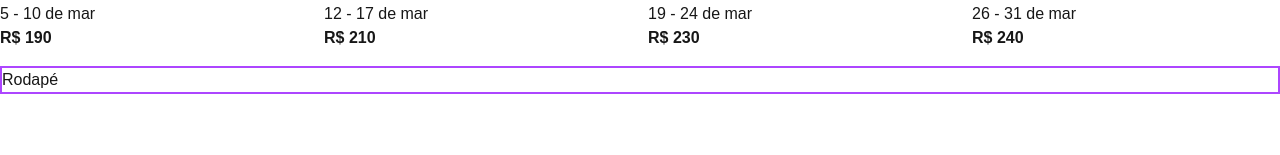
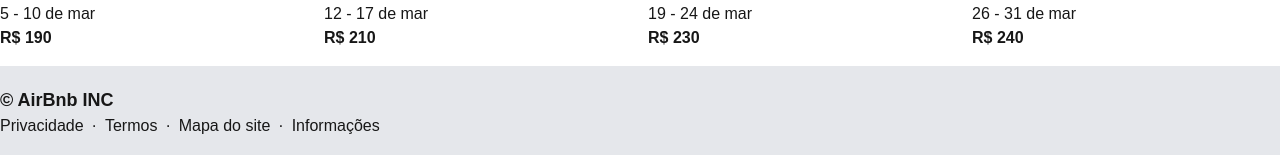
Before and after one commit to marcosalvesjr/prj-airbnb, a Next.js app in the folder airbnb/: page / in a window 1280 px wide. Shown: the part 1469-1624 px from the top of the page. Before the commit the page ends 1563 px from the top, so only its background shows below. Built offline with nearby package versions, Linux system fonts and the light colour scheme.

Commit message:
Create: FooterWidget

```diff
--- a/airbnb/src/app/page.tsx
+++ b/airbnb/src/app/page.tsx
@@ -1,5 +1,6 @@
 //widgates
 import Acomodations from "@/widgets/Accomodations/Accomodations";
+import FooterWidget from "@/widgets/FooterWidget/FooterWidget";
 import HorizontalTabbedNagivation from "@/widgets/HorizontalTabbedNavigation/HorizontalTabbedNagivation";
 import SearchBar from "@/widgets/SearchBar/SearchBar";
 import TopBar from "@/widgets/TopBar/TopBar";
@@ -16,8 +17,8 @@
         <HorizontalTabbedNagivation />
         <Acomodations />
       </main>
-      <footer className="container mx-auto border-2 border-purple-500">
-        Rodapé
+      <footer className="bg-gray-200">
+        <FooterWidget />
       </footer>
     </>
   );
--- /dev/null
+++ b/airbnb/src/widgets/FooterWidget/FooterWidget.tsx
@@ -0,0 +1,29 @@
+import Link from "next/link";
+import React from "react";
+
+const FooterWidget = () => {
+  return (
+    <div className="container mx-auto py-5">
+      <span className="text-lg font-semibold pb-4">&copy; AirBnb INC</span>
+      <ul className="flex gap-2">
+        <li className="hover:text-red-500">
+          <Link href={"/"}>Privacidade</Link>
+        </li>
+        <li>&middot;</li>
+        <li className="hover:text-red-500">
+          <Link href={"/"}>Termos</Link>
+        </li>
+        <li>&middot;</li>
+        <li className="hover:text-red-500">
+          <Link href={"/"}>Mapa do site</Link>
+        </li>
+        <li>&middot;</li>
+        <li className="hover:text-red-500">
+          <Link href={"/"}>Informações</Link>
+        </li>
+      </ul>
+    </div>
+  );
+};
+
+export default FooterWidget;
```
